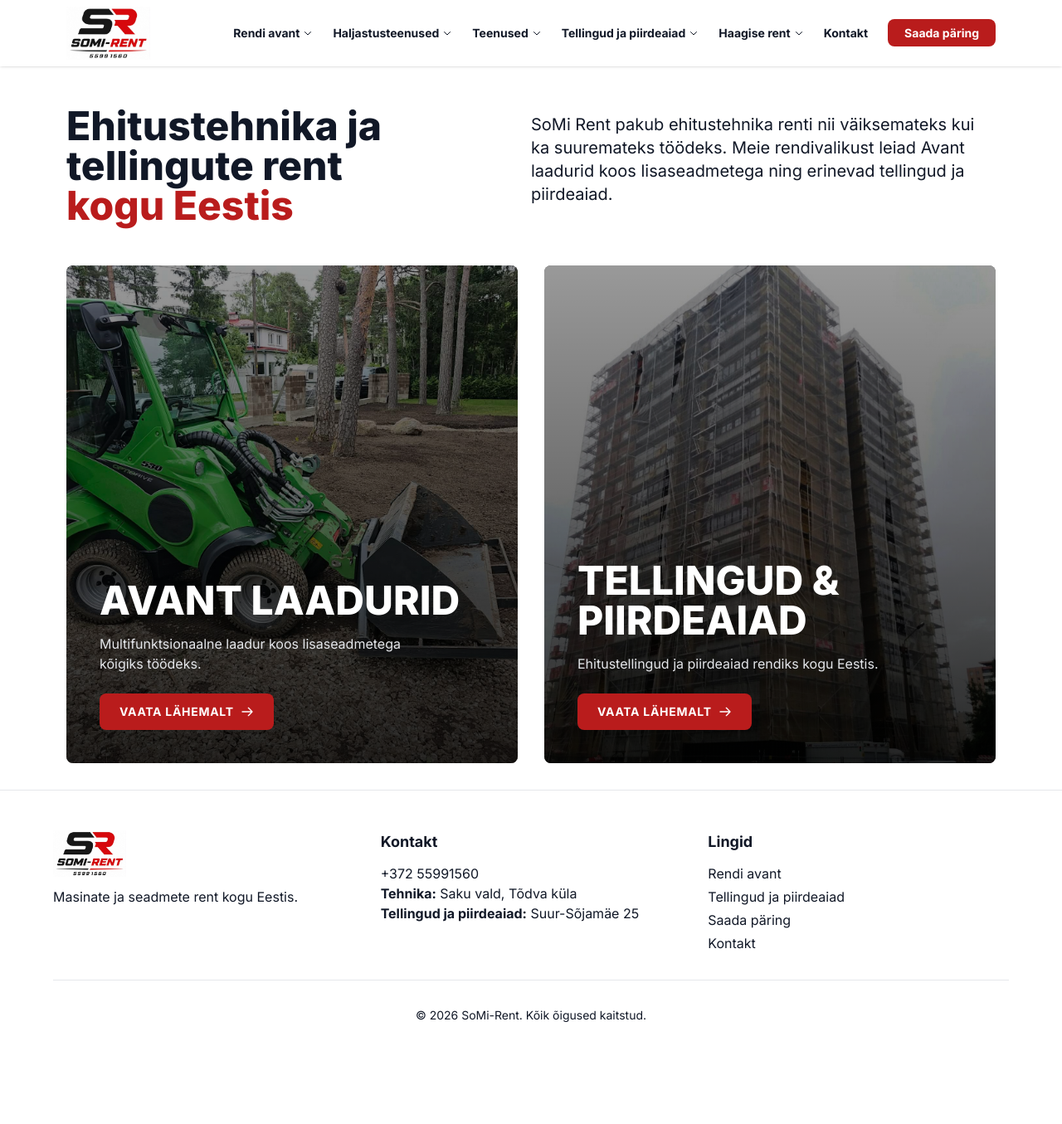
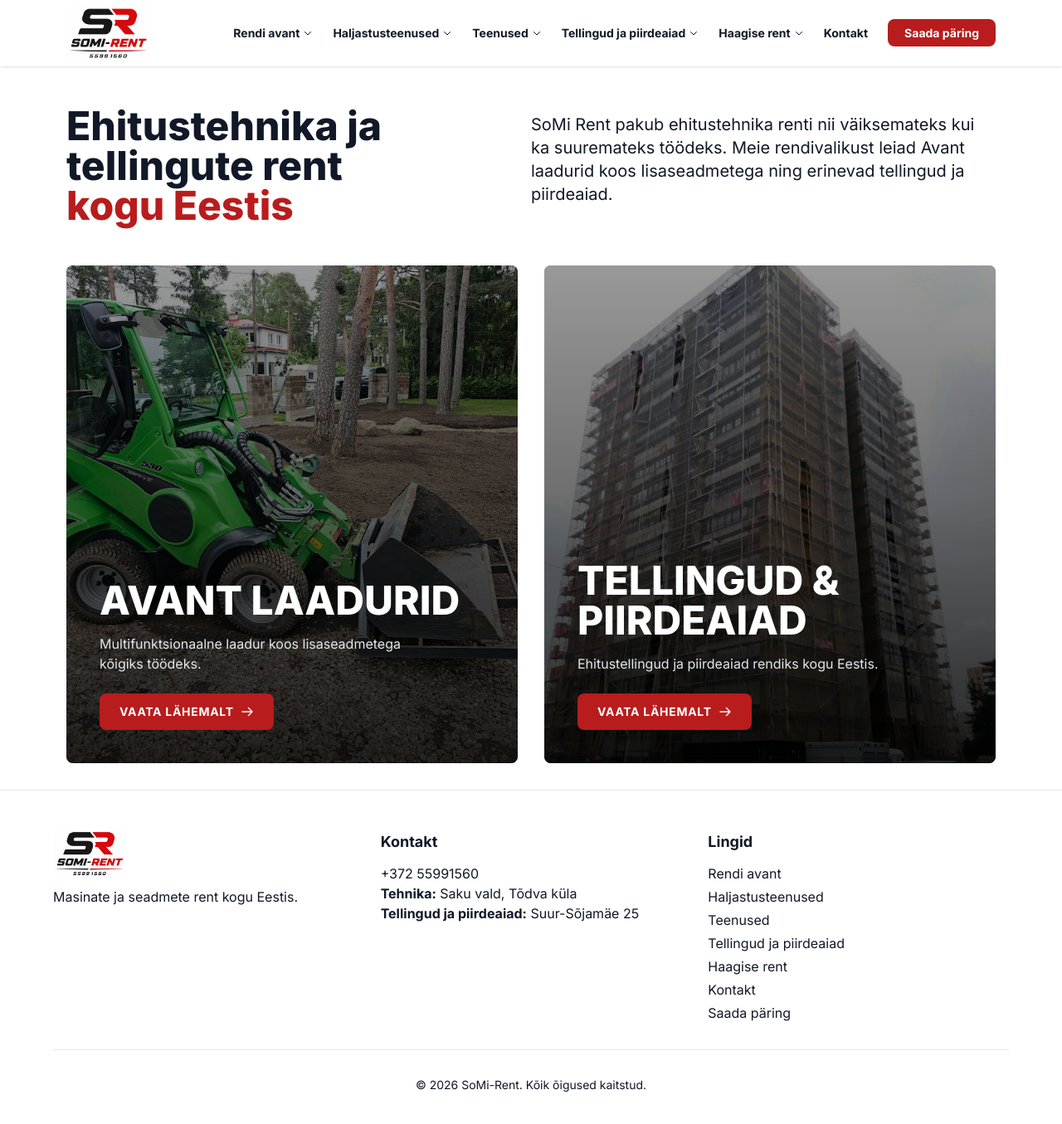
Before and after one commit to SoMi-Rent-OU/rendiportaal-homepage, a Jekyll site: the page built from index.md, in a window 1280 px wide and 1366 px high. Shown: the top 1355 px of the window at 83% size. Built offline with Jekyll 4.4.1, drawn with Linux system fonts in a browser that asks for light colours; some of the changed lines change nothing that is shown.

Commit message:
add all links on top navbar to also the footer section

```diff
--- a/_config.yml
+++ b/_config.yml
@@ -69,17 +69,6 @@
     button: true
 
 
-
-footer_links:
-  - title: Rendi avant
-    url: /products/avant-laadur-530/
-  - title: Tellingud ja piirdeaiad
-    url: /tellingud-ja-piirdeaiad/
-  - title: Saada päring
-    url: /paring/
-  - title: Kontakt
-    url: /kontakt/
-
 include:
   - _pages
 
--- a/_includes/footer.html
+++ b/_includes/footer.html
@@ -13,8 +13,8 @@
     <div>
       <h3 class="text-lg font-bold mb-3">Lingid</h3>
       <ul class="space-y-1">
-        {% for link in site.footer_links %}
-          <li><a href="{{ link.url }}" class="hover:text-red-700">{{ link.title }}</a></li>
+        {% for item in site.navigation %}
+          <li><a href="{{ item.url }}" class="hover:text-red-700">{{ item.title }}</a></li>
         {% endfor %}
       </ul>
     </div>
```
Also changed, not shown: .pages.yml.
